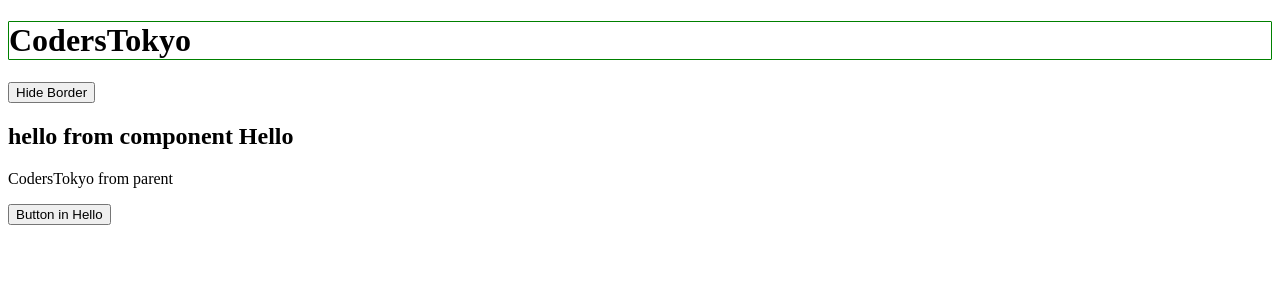
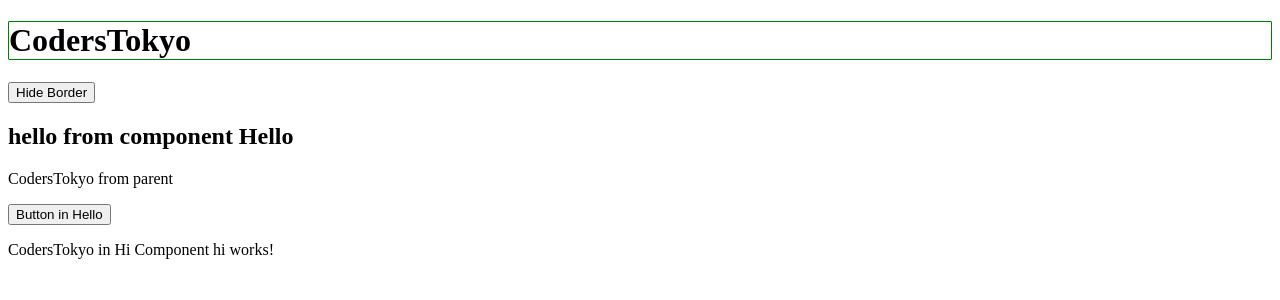
Before and after one commit to QuyetVV1995/Angular-TodoApp, an Angular app in the folder ng-coders-tokyo/: page / in a window 1280 px wide. Shown: the top 300 px of the page. Built offline with nearby package versions, Linux system fonts and the light colour scheme.

Commit message:
Communication Service

```diff
--- a/ng-coders-tokyo/src/app/app.component.ts
+++ b/ng-coders-tokyo/src/app/app.component.ts
@@ -15,6 +15,7 @@ import { AfterContentChecked, AfterContentInit, AfterViewChecked, AfterViewInit,
    > {{title}}</h1>
     <button (click)="onButtonClick()">{{withBorder ? 'Hide' : 'Show'}} Border</button>
     <app-hello [text]="title" (buttonClicked)="onButtonClickFromHello($event)"></app-hello>
+    <app-hi></app-hi>
     `,
   styleUrls: ['./app.component.css']
 })
--- a/ng-coders-tokyo/src/app/component/hello/hello.component.ts
+++ b/ng-coders-tokyo/src/app/component/hello/hello.component.ts
@@ -1,6 +1,7 @@
 import { Component, Input, OnInit, OnChanges, OnDestroy,
 
   AfterContentChecked, AfterContentInit, AfterViewChecked, AfterViewInit, Output, EventEmitter} from '@angular/core';
+import { DataService } from 'src/app/services/data.service';
 
 
 
@@ -19,6 +20,11 @@ OnDestroy,AfterViewInit, AfterContentInit, AfterViewChecked, AfterContentChecked
   // Output: Event tu component Child sang component Parent
   @Output() buttonClicked: EventEmitter<string> =  new EventEmitter<string>();
 
+  // inject DataService
+  constructor(private _dataService:DataService){
+
+  }
+
   onButtonClicked(){
     this.text = 'Change from Hello Component';
     this.buttonClicked.emit(this.text);
@@ -27,6 +33,7 @@ OnDestroy,AfterViewInit, AfterContentInit, AfterViewChecked, AfterContentChecked
 
   ngOnInit(): void{
    // console.log('child OnInit ran');
+   this._dataService.setTextFromHello(this.text);
   }
 
   ngOnDestroy(): void{
--- a/ng-coders-tokyo/src/app/component/hi/hi.component.html
+++ b/ng-coders-tokyo/src/app/component/hi/hi.component.html
@@ -1 +1 @@
-<p>hi works!</p>
+<p> {{textFromHello}} in Hi Component hi works!</p>
--- a/ng-coders-tokyo/src/app/component/hi/hi.component.ts
+++ b/ng-coders-tokyo/src/app/component/hi/hi.component.ts
@@ -1,4 +1,5 @@
 import { Component, OnInit } from '@angular/core';
+import { DataService } from 'src/app/services/data.service';
 
 @Component({
   selector: 'app-hi',
@@ -7,9 +8,11 @@ import { Component, OnInit } from '@angular/core';
 })
 export class HiComponent implements OnInit {
 
-  constructor() { }
+  textFromHello: string;
+  constructor(private _dataService: DataService) { }
 
   ngOnInit(): void {
+    this.textFromHello = this._dataService.textFromHello;
   }
 
 }
--- /dev/null
+++ b/ng-coders-tokyo/src/app/services/data.service.ts
@@ -0,0 +1,16 @@
+import { Injectable } from "@angular/core";
+
+@Injectable({
+  providedIn: 'root'  // golbal
+})  // Dependency Injection -> Design Pattern
+export class DataService{
+  private _textFromHello: string;
+
+  get textFromHello(): string{
+    return this._textFromHello;
+  }
+
+  setTextFromHello(text: string){
+    this._textFromHello = text;
+  }
+}
```
